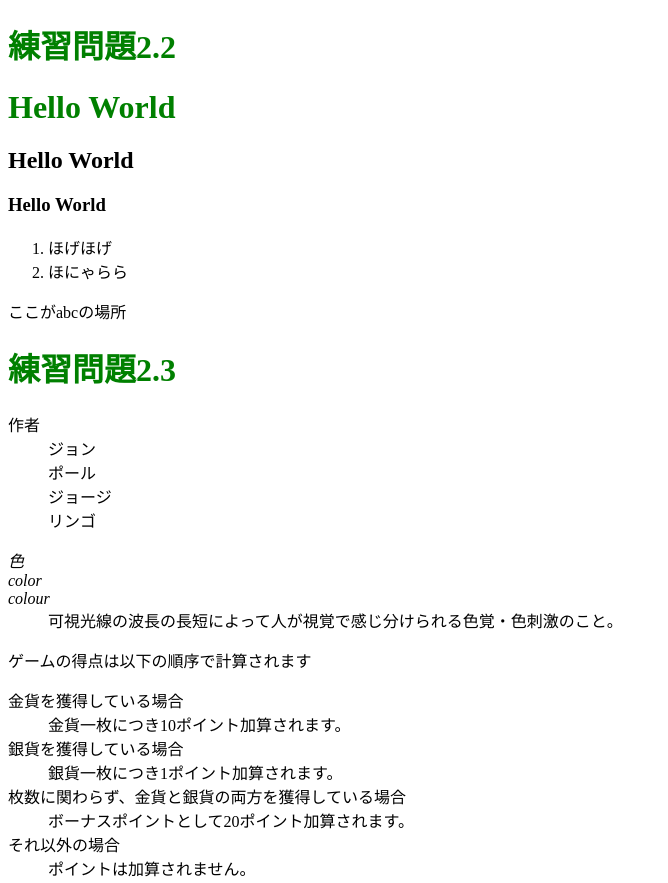
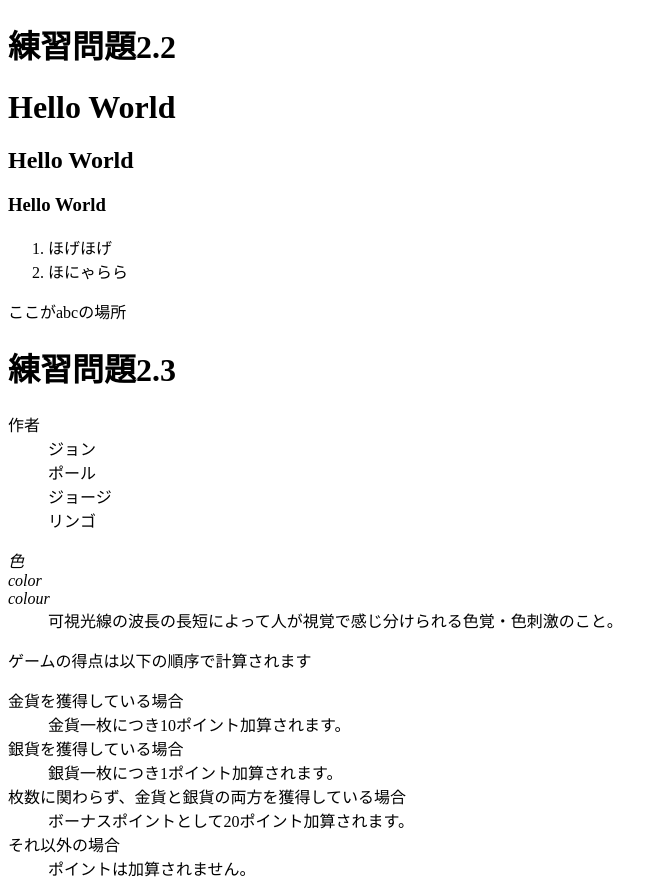
Before and after one commit to huujinn/web2024-1, a plain HTML site: page index.html in a window 1280 px wide. Shown: the top 883 px of the page, without its empty margins (0-668 px from the left). Drawn offline with Linux system fonts and the light colour scheme.

Commit message:
Update mystyle.css

```diff
--- a/mystyle.css
+++ b/mystyle.css
@@ -1 +1 @@
-h1 {color:green;}
+/* h1 {color:#F0A050;} */
```
